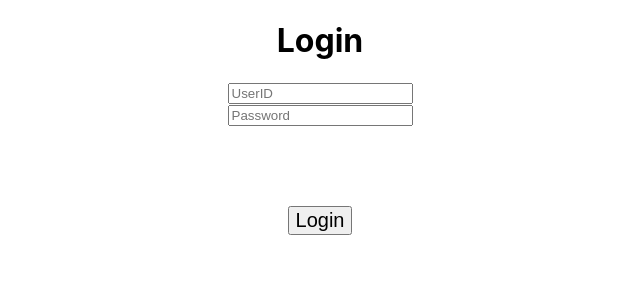
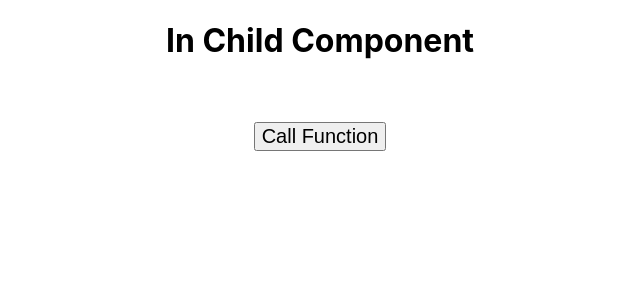
Before and after one commit to krishpatel023/learn-react, a React (Create React App) app: page / in a window 1280 px wide. Shown: the top 300 px of the page, without its empty margins (320-960 px from the left). Built offline with nearby package versions, Linux system fonts and the light colour scheme.

Commit message:
functions as a props

```diff
--- a/src/App.js
+++ b/src/App.js
@@ -1,12 +1,16 @@
 import './App.css';
-import React, {useState} from 'react';
-import Login from './Login';
+import React from 'react';
+import Child from './Child';
 
 function App(){
-
+  //It is maily created for components that need to be used in many child components.
+  //So try to make it in parent component and reuse it.
+  function Data(){
+    alert("In Parent Component")
+  }
   return(
     <div className="App">
-      <Login/>
+      <Child data={()=>Data()}/>
     </div>
   )
 }
--- /dev/null
+++ b/src/Child.js
@@ -0,0 +1,11 @@
+import React from 'react';
+
+function Child(props){
+    return(
+        <div>
+            <h1>In Child Component</h1>
+            <button onClick={()=>props.data()}>Call Function</button>
+        </div>
+    )
+}
+export default Child;
--- a/src/Login.js
+++ /dev/null
@@ -1,55 +0,0 @@
-import React, {useState} from 'react';
-
-function Login(){
-    const[username,setUser]= useState("")
-    const[password,setPass]= useState("")
-    const[userErr,setUserError]=useState(false)
-    const[passErr,setPassError]=useState(false)
-    function formData(e){
-        e.preventDefault();
-        console.log(username,password)
-        if(username==="" || password===""){
-            alert("TYPE ANY VALUE")
-        }
-    }
-    function userVal(e){
-        const userN = e
-        if(userN.length<6){
-            setUserError("Username is Short")
-        }
-        else{
-            setUserError(false)
-            setUser(userN)
-        }
-    }
-    function passVal(e){
-        const pass = e
-
-        if(pass === "krish"){
-
-            setPass(e)
-            setPassError("Welcome User")
-        }
-        else{
-            setPassError("Password is Incorrect")
-        }
-
-    }
-    return(
-        <div>
-            <h1>Login</h1>
-            <form onSubmit={(e)=>formData(e)}>
-                <input type="text" placeholder='UserID' onChange={(e)=>userVal(e.target.value)}/>
-                <br />
-                <input type="password" placeholder="Password" onChange={(e)=>passVal(e.target.value)}/>
-                <br />
-                <span>{userErr}</span>
-                <br />
-                <span>{passErr}</span>
-                <br />
-                <button type="submit">Login</button>
-            </form>
-        </div>
-    )
-}
-export default Login;
```
